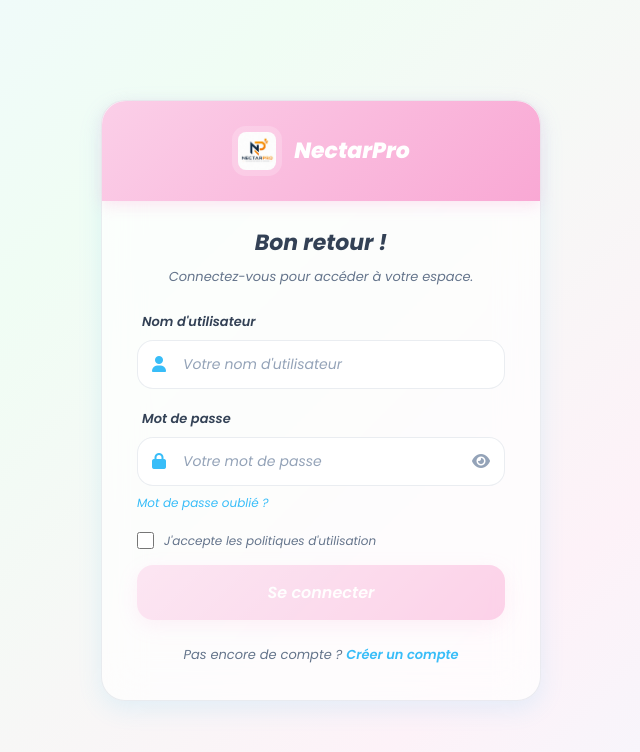
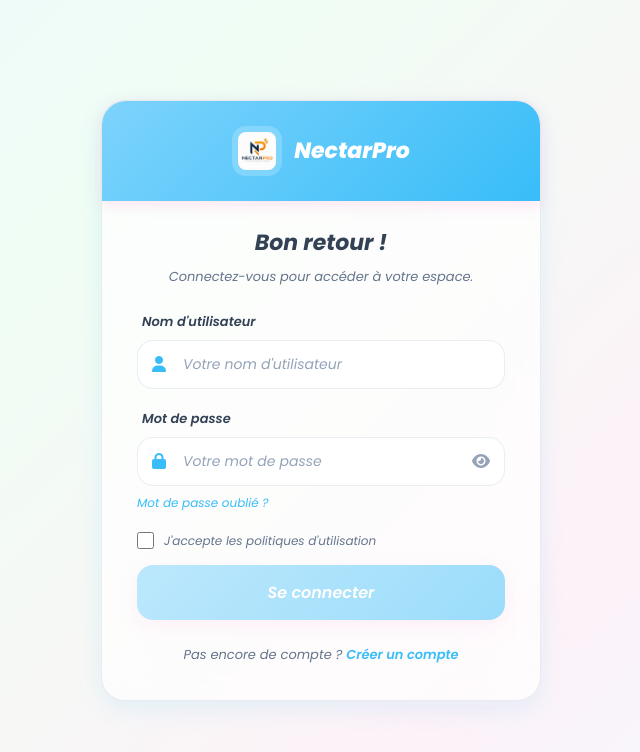
Before and after one commit to fredogary7-rgb/e, a Flask app: page /connexion in a window 1280 px wide. Shown: the top 752 px of the page, without its empty margins (319-959 px from the left). Run offline with Flask 3, Linux system fonts and the light colour scheme.

Commit message:
Amélioration contraste - header et boutons en bleu au lieu du rose (mauvaise lisibilité)

```diff
--- a/templates/connexion.html
+++ b/templates/connexion.html
@@ -56,7 +56,7 @@
         }
 
         .header-box {
-            background: var(--gradient-pink);
+            background: var(--gradient-blue);
             margin: -35px -35px 25px -35px;
             padding: 25px;
             border-radius: var(--radius-2xl) var(--radius-2xl) 0 0;
@@ -228,7 +228,7 @@
             padding: 15px;
             border: none;
             border-radius: var(--radius-lg);
-            background: var(--gradient-pink);
+            background: var(--gradient-blue);
             color: white;
             font-family: 'Poppins', sans-serif;
             font-style: italic;
--- a/templates/inscription.html
+++ b/templates/inscription.html
@@ -74,7 +74,7 @@
         }
 
         .header-box {
-            background: var(--gradient-pink);
+            background: var(--gradient-blue);
             margin: -35px -35px 25px -35px;
             padding: 25px;
             border-radius: var(--radius-2xl) var(--radius-2xl) 0 0;
@@ -258,7 +258,7 @@
             padding: 15px;
             border: none;
             border-radius: var(--radius-lg);
-            background: var(--gradient-pink);
+            background: var(--gradient-blue);
             color: white;
             font-family: 'Poppins', sans-serif;
             font-style: italic;
```
